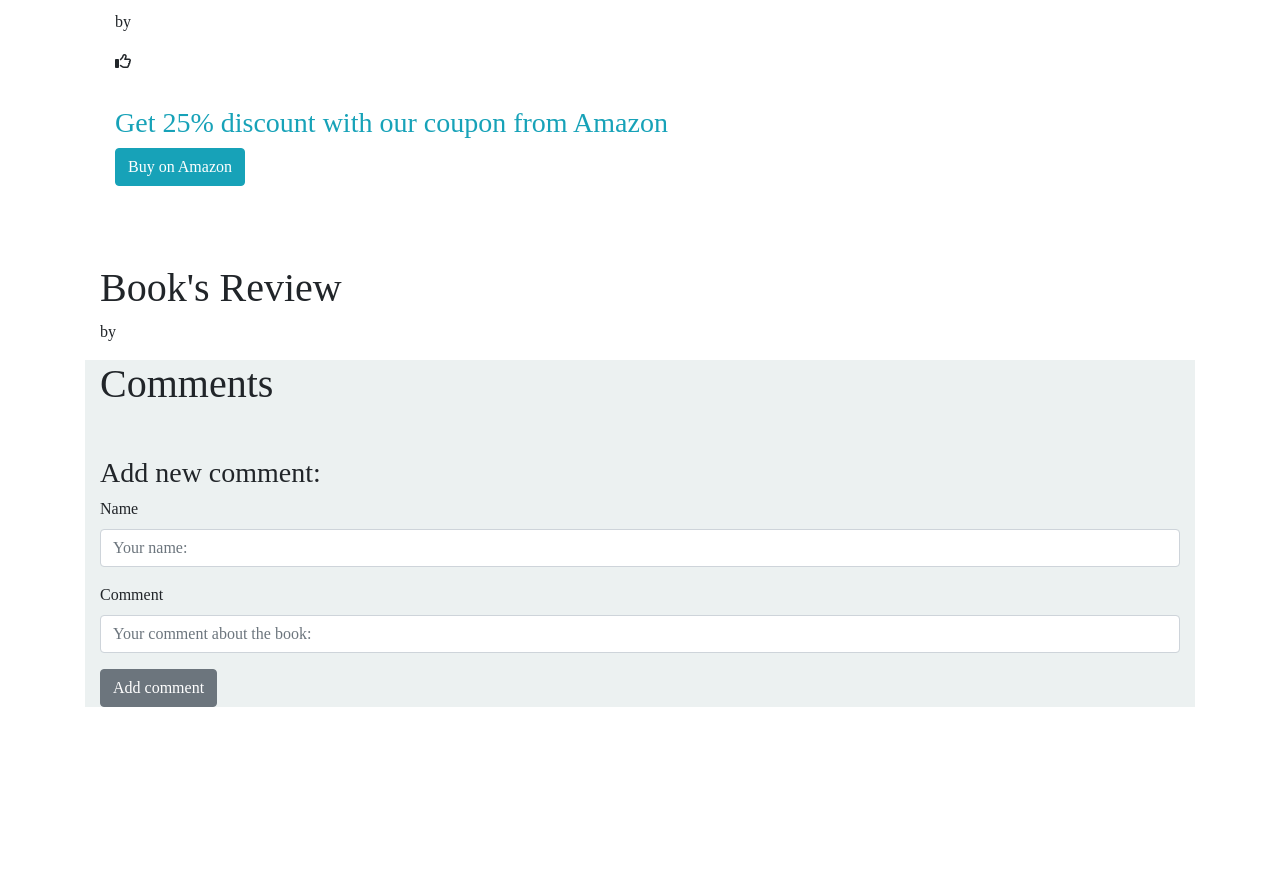
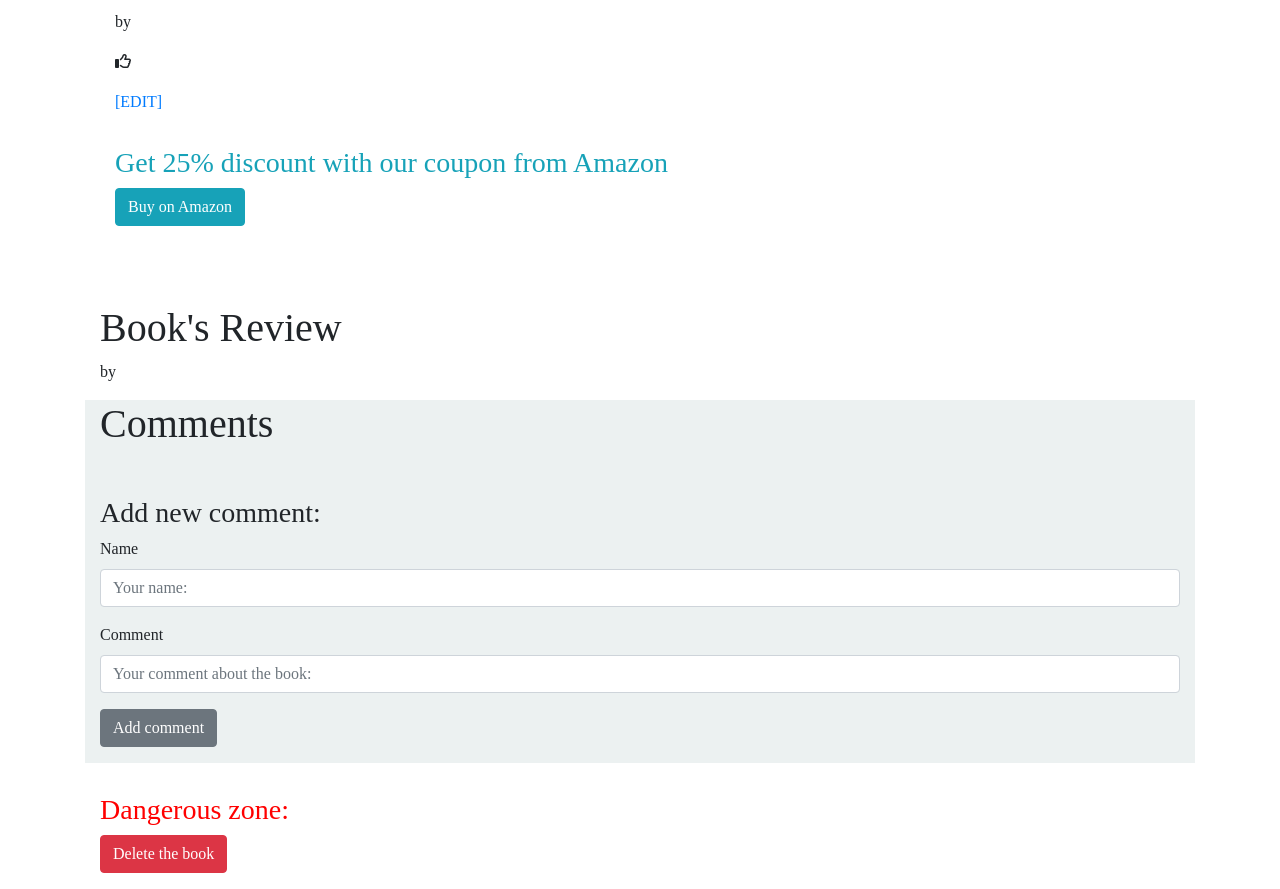
Before and after one commit to marcinstepienpython/bookpal, a Flask app: template templates/book_details.html in a window 1280 px wide. Shown: the part 132-1021 px from the top of the page. Before the commit the page ends 839 px from the top, so only its background shows below. Run offline with Flask 2, Linux system fonts and the light colour scheme; the template is opened without the code that fills it, so the values that code supplies are empty; some libraries are stand-ins or nearby versions; some web fonts are replaced.

Commit message:
added delete and edit buttons do book_details page

```diff
--- a/static/main.css
+++ b/static/main.css
@@ -135,7 +135,9 @@ body {
 .likes-number {
   margin-left: 5px;
 }
-
+.delete {
+  color: red;
+}
 /* media queries*/
 @media only screen and (max-width: 600px) {
   .header {
--- a/templates/book_details.html
+++ b/templates/book_details.html
@@ -14,7 +14,7 @@
           >
         </p>
       </div>
-      <p>{{ book.teaser }}</p>
+      <p>{{ book.teaser }} <a href='/'>[EDIT]</a></p>
     </div>
 
     <div class="call-to-action mt-3">
@@ -47,14 +47,31 @@
     <div class="form-group mt-5">
       <h3>Add new comment:</h3>
       <label for="formGroupExampleInput">Name</label>
-          <input type="text" class="form-control" id="formGroupExampleInput" placeholder="Your name:">
+      <input
+        type="text"
+        class="form-control"
+        id="formGroupExampleInput"
+        placeholder="Your name:"
+      />
     </div>
     <div class="form-group">
       <label for="formGroupExampleInput2">Comment</label>
-          <input type="text" class="form-control" id="formGroupExampleInput2" placeholder="Your comment about the book:">
+      <input
+        type="text"
+        class="form-control"
+        id="formGroupExampleInput2"
+        placeholder="Your comment about the book:"
+      />
     </div>
-        <button class='btn btn-secondary'>Add comment</button>
+    <button class="btn btn-secondary mb-3">Add comment</button>
   </form>
 </div>
 
+<div class="container">
+  <h3 class='delete'>Dangerous zone:</h3>
+  <div class="btn-group" role="group" aria-label="Basic example">
+    <button type="button" class="btn btn-danger mb-3">Delete the book</button>
+  </div>
+</div>
+
 {% endblock%}
--- a/templates/new_book.html
+++ b/templates/new_book.html
@@ -5,7 +5,7 @@
 <div class="container">
   <div class="row">
     <div class="col-md-6 offset-md-3">
-      <form method='POST' action="{{url_for('add_new_book')}}" mt-3>
+      <form method="POST" action="{{ url_for('add_new_book') }}" mt-3>
         <div class="form-group">
           <label for="title">Title</label>
           <input
@@ -76,7 +76,7 @@
           />
         </div>
 
-        <button class="btn btn-secondary mb-3">Add book</button>
+        <button class="btn btn-info mb-3">Save book</button>
       </form>
     </div>
   </div>
```
Also changed, not shown: README.md. Lines whose indentation alone changed are shown as unchanged.
